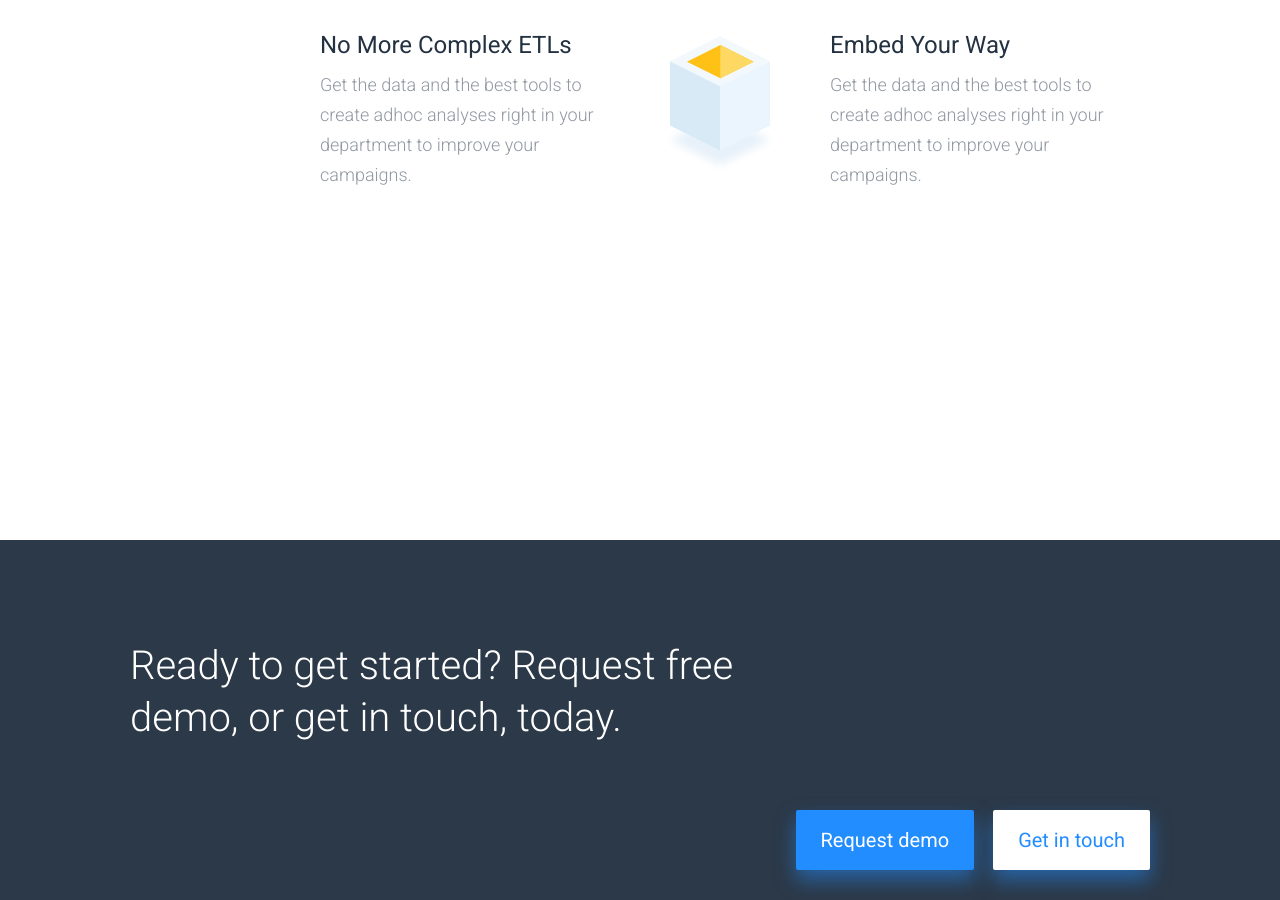
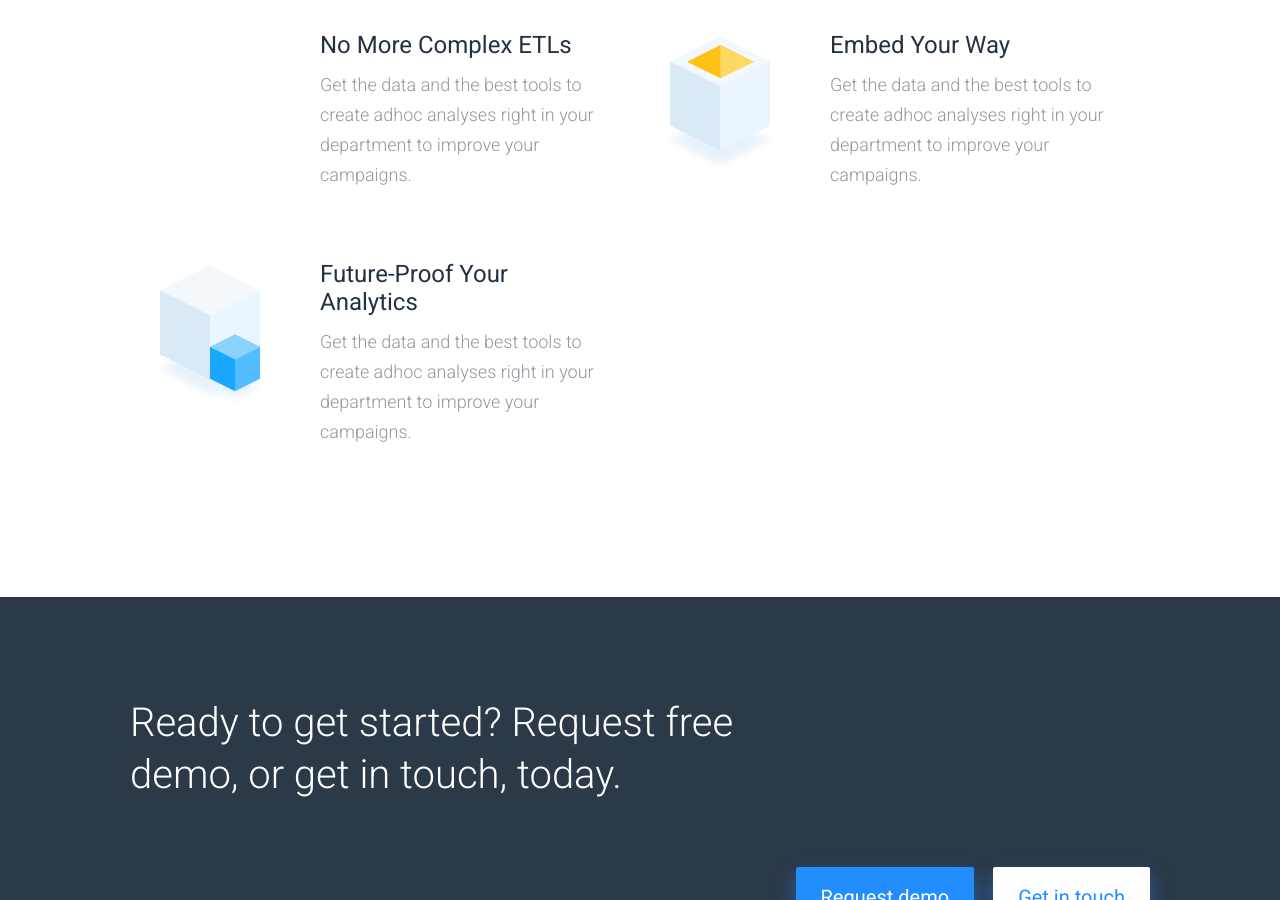
Before and after one commit to keboola/website, a Jekyll site: the page built from _platform/programmable-data-platform.md, in a window 1280 px wide and 900 px high, scrolled down 1386 px. Built offline with Jekyll 4.4.1, drawn with Linux system fonts in a browser that asks for light colours; nearby versions of some CDN libraries.

Commit message:
Update from Forestry.io - Updated programmable-data-platform.md

```diff
--- a/_platform/programmable-data-platform.md
+++ b/_platform/programmable-data-platform.md
@@ -32,7 +32,10 @@
     desc: Get the data and the best tools to create adhoc analyses right in your department
       to improve your campaigns.
     icotype: yellow
-  - {}
+  - desc: Get the data and the best tools to create adhoc analyses right in your department
+      to improve your campaigns.
+    title: Future-Proof Your Analytics
+    icotype: blueright
   - {}
 
 ---
```
